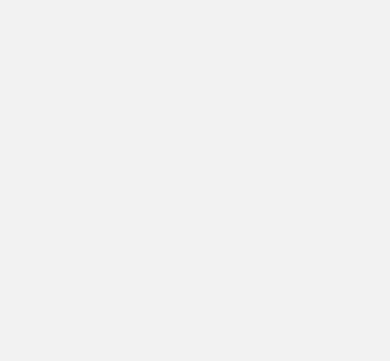
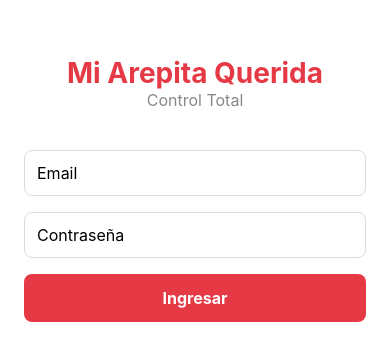
Before and after one commit to plapers2/app_movil_control_total, a React Native app: screen /Login in a window 390 px wide. Shown: the part 233-594 px from the top of the page. Built offline with nearby package versions, Linux system fonts and the light colour scheme.

Commit message:
fix(auth): restaurar imports de LoginScreen que dejaban la pantalla en blanco
- Login completo con KeyboardAvoidingView, validación de email y navegación entre campos

```diff
--- a/src/screens/LoginScreen.jsx
+++ b/src/screens/LoginScreen.jsx
@@ -1,17 +1,16 @@
 import React, { useState, useRef } from 'react';
 import {
-  KeyboardAvoidingView,
-  Platform,
-  View,
   Text,
   TextInput,
   TouchableOpacity,
   StyleSheet,
   Alert,
+  KeyboardAvoidingView,
+  Platform,
 } from 'react-native';
-import { validarEmail } from '../utils/validar';
 import client from '../api/client';
 import { saveToken, saveUsuario, clearSession } from '../store/authStore';
+import { validarEmail } from '../utils/validar';
 
 const LoginScreen = ({ navigation }) => {
   const [email, setEmail] = useState('');
@@ -25,11 +24,9 @@ const LoginScreen = ({ navigation }) => {
       return Alert.alert('Error', 'Completa todos los campos.');
     if (!validarEmail(emailLimpio))
       return Alert.alert('Error', 'El email no es válido.');
-    if (!email || !password)
-      return Alert.alert('Error', 'Completa todos los campos.');
     try {
       setLoading(true);
-      await clearSession();
+      await clearSession(); // descarta cualquier sesión vieja antes de entrar
       const res = await client.post('/auth/login', {
         email: emailLimpio,
         password,
@@ -55,6 +52,7 @@ const LoginScreen = ({ navigation }) => {
     }
   };
 
+  return (
     <KeyboardAvoidingView
       style={s.container}
       behavior={Platform.OS === 'ios' ? 'padding' : undefined}
@@ -85,7 +83,8 @@ const LoginScreen = ({ navigation }) => {
       <TouchableOpacity style={s.btn} onPress={handleLogin} disabled={loading}>
         <Text style={s.btnText}>{loading ? 'Ingresando...' : 'Ingresar'}</Text>
       </TouchableOpacity>
-  </KeyboardAvoidingView>;
+    </KeyboardAvoidingView>
+  );
 };
 
 const s = StyleSheet.create({
```
Lines whose indentation alone changed are shown as unchanged.
